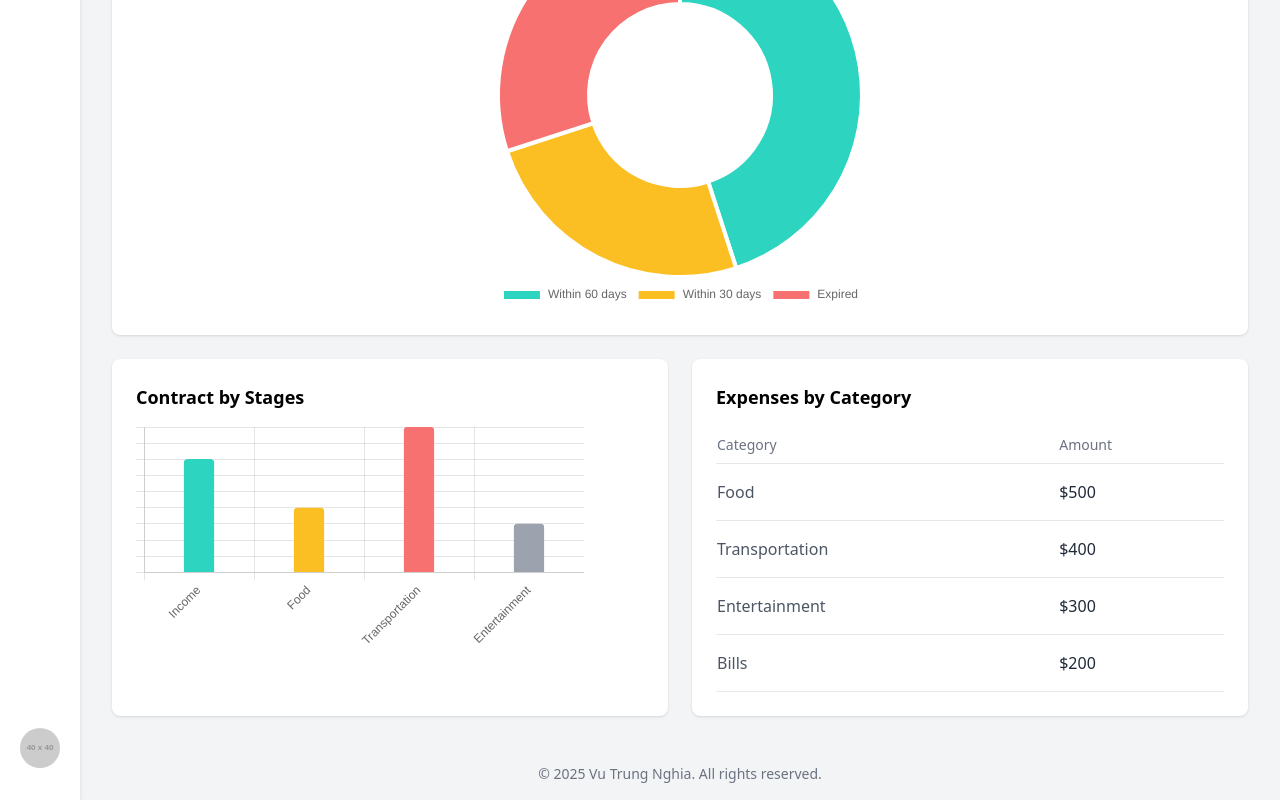
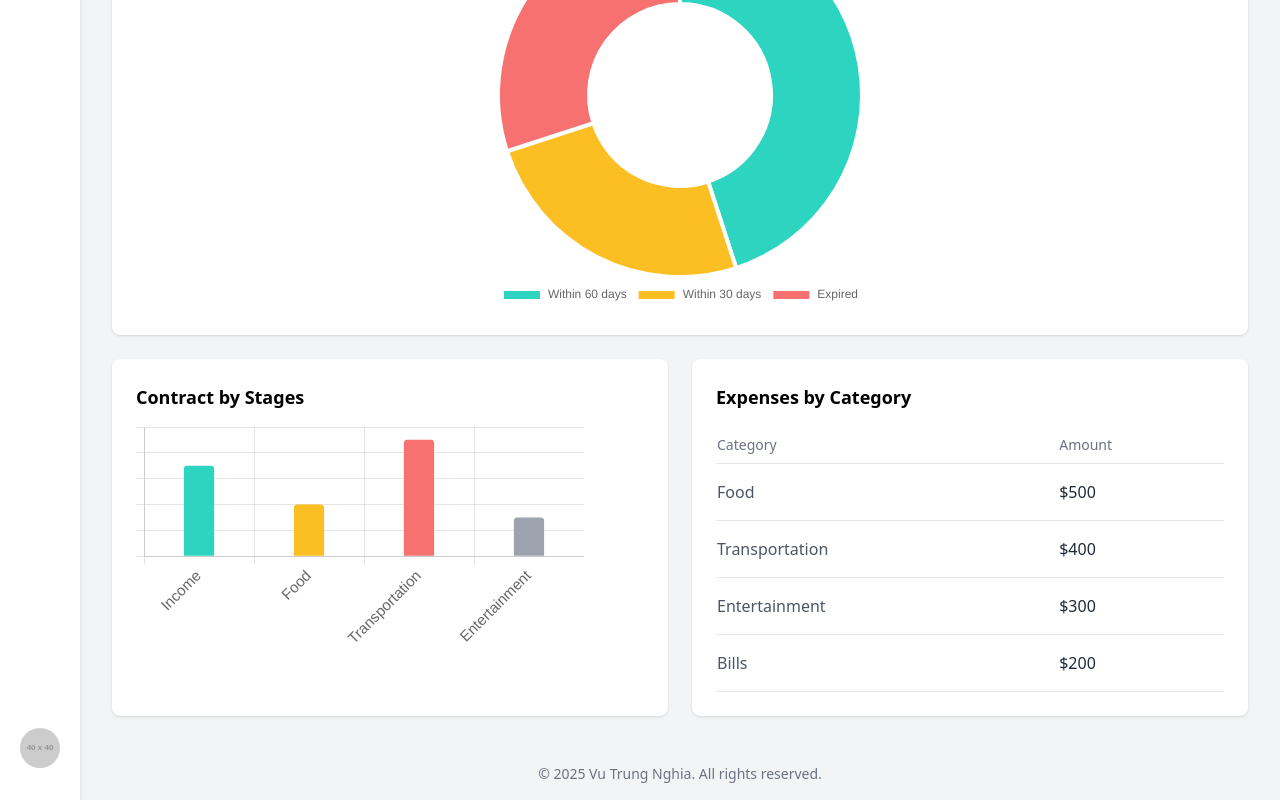
Before and after one commit to anhemlam648/Expense_Management_Frontend, a React (Vite) app: page / in a window 1280 px wide. Shown: the part 381-1181 px from the top of the page. Built offline with nearby package versions, Linux system fonts and the light colour scheme.

Commit message:
Update CSS 3

```diff
--- a/src/components/Home/home.jsx
+++ b/src/components/Home/home.jsx
@@ -84,7 +84,7 @@ const Home = () => {
                       maxRotation: 90,
                       minRotation: 45,
                       font: {
-                        size: 12,
+                        size: 15 // increase font size for x-axis labels,
                       }
                     }
                   },
```
